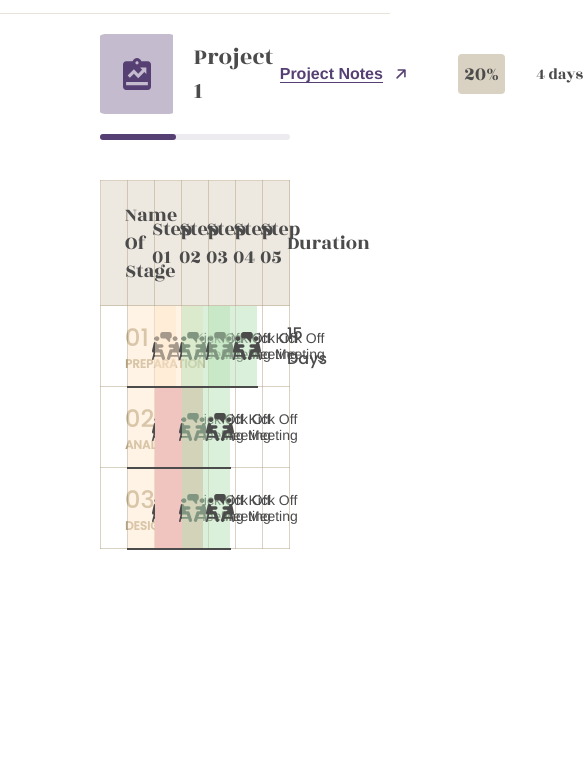
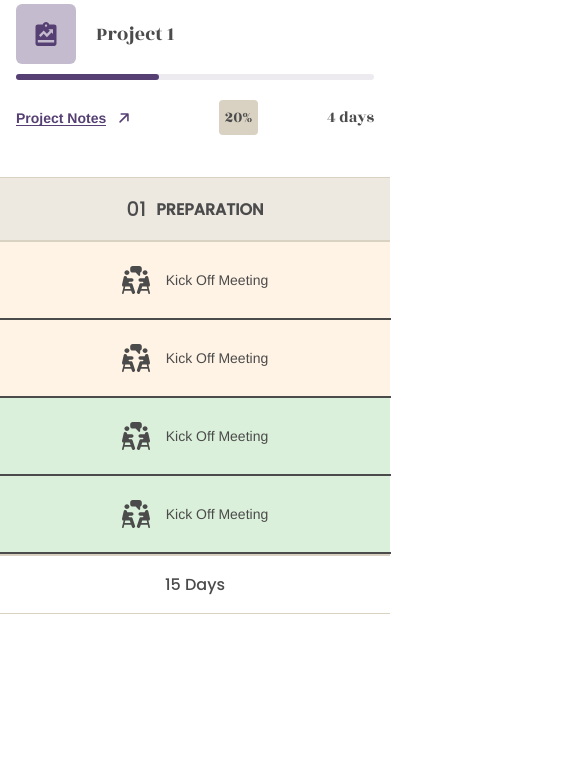
Before and after one commit to stakhova/abiya, a plain HTML site: page src/project-task.html in a window 390 px wide. Shown: the part 69-844 px from the top of the page, 583 px wide, since content can reach past the window. Drawn offline with nearby package versions, Linux system fonts and the light colour scheme; files that its build step writes are made by us from their sources.

Commit message:
add project

```diff
--- a/src/project-task.html
+++ b/src/project-task.html
@@ -25,7 +25,15 @@
                         <div class="project__progress-bar">
                         </div>
                 </div>
-                <div class="project__table">
+                <div class="project__table project__table-task">
+                    <div class="project__task-nav">
+                        <div class="project__task-prev">
+                            <svg width="16" height="16" viewBox="0 0 16 16" fill="none" xmlns="http://www.w3.org/2000/svg">
+                                <path d="M11.8449 7.82798L6.2719 2.51798C6.17891 2.42933 6.05537 2.37988 5.9269 2.37988C5.79843 2.37988 5.67489 2.42933 5.5819 2.51798L5.5759 2.52398C5.53066 2.56695 5.49465 2.61868 5.47003 2.67601C5.44542 2.73334 5.43272 2.79508 5.43272 2.85748C5.43272 2.91987 5.44542 2.98161 5.47003 3.03895C5.49465 3.09628 5.53066 3.148 5.5759 3.19098L10.8239 8.19098L5.5759 13.189C5.53066 13.232 5.49465 13.2837 5.47003 13.341C5.44542 13.3983 5.43272 13.4601 5.43272 13.5225C5.43272 13.5849 5.44542 13.6466 5.47003 13.7039C5.49465 13.7613 5.53066 13.813 5.5759 13.856L5.5819 13.862C5.67489 13.9506 5.79843 14.0001 5.9269 14.0001C6.05537 14.0001 6.17891 13.9506 6.2719 13.862L11.8449 8.55198C11.8939 8.50528 11.9329 8.44912 11.9596 8.38689C11.9863 8.32467 12 8.25767 12 8.18998C12 8.12228 11.9863 8.05529 11.9596 7.99306C11.9329 7.93084 11.8939 7.87468 11.8449 7.82798Z" fill="white"/>
+                            </svg>
+                        </div>
+                        <div class="project__task-next"></div>
+                    </div>
                 <table>
                     <thead>
                         <tr>
--- a/src/scripts/develop/index.js
+++ b/src/scripts/develop/index.js
@@ -92,6 +92,12 @@ function addPercentStyle(){
         }
     })
 }
+
+function changeMob() {
+    if(window.innerWidth <= 666){
+        $('.project__top-block:first-child').after($('.project__progress'));
+    }
+}
 $(document).ready(function(){
     let loginForm = $('.login__form');
     validateForm(loginForm, function () {
@@ -99,6 +105,7 @@ $(document).ready(function(){
     });
     progressBar();
     addPercentStyle();
+    changeMob()
 
 
 
--- a/src/styles/index.scss
+++ b/src/styles/index.scss
@@ -597,5 +597,94 @@
    font-size: 1.6rem;
     padding: 1.2rem;
   }
-
+  .project__table-task tr{
+    flex-direction: column;
+    display: none;
+    &:first-child{
+      display:flex ;
+    }
+    &.active{
+      display: flex;
+    }
+  }
+  .project__table-task thead{
+    display: none;
+  }
+  .project__top{
+    flex-direction: column;
+    align-items: flex-start;
+    gap:1rem;
+    margin-bottom: 2.4rem;
+  }
+  .wrap .container{
+    padding: 2.4rem 1.6rem;
+  }
+  .project__top-icon{
+   width: 6rem;
+    height: 6rem;
+  }
+  .project__top-title{
+    font-size: 2rem;
+  }
+  .project__top-block:last-child{
+    justify-content: space-between;
+    width: 100%;
+  }
+  .project__top-link{
+   font-size: 1.4rem;
+  }
+  .project__top .project__percent{
+   font-size: 1.6rem;
+  }
+  .project__progress{
+   margin: 0 0 1rem;
+  }
+  .project__table-task {
+    width: 100vw;
+    margin: 0 -1.6rem;
+    position: relative;
+  }
+  .project__task-step{
+    background-color: var(--color-beige);
+    display: flex;
+    align-items: center;
+    justify-content: center;
+    gap:1rem;
+    color:var(--color-text);
+    font-size: 2rem;
+    padding: 1.6rem 5rem;
+  }
+  .project__task-step > *{
+    font-size: 1.6rem;
+  }
+  .project__task{
+   gap:1.6rem;
+    justify-content: center;
+  }
+  .project__task-time{
+    padding: 1.6rem 2.4rem;
+    text-align: center;
+  }
+  .project__table-task table{
+    border: none;
+  }
+  .project__table-task td{
+    border-right: none;
+    border-left: none;
+  }
+  .header__button{
+    display: none;
+  }
+  .header__link{
+    display: none;
+  }
+  .header__task-nav > *{
+    position: absolute;
+    top: 1.6rem;
+    width: 3.2rem;
+    height: 1.2rem;
+  }
+  .project__task-prev{
+    left: 1.6rem;
+  }
 }
```
